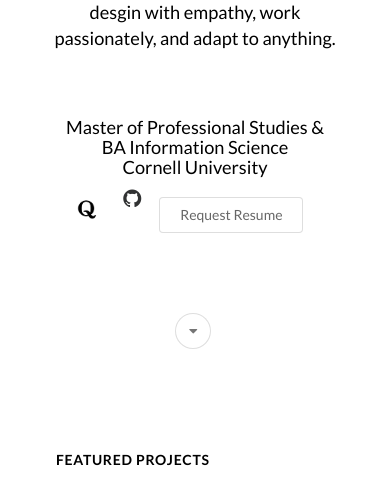
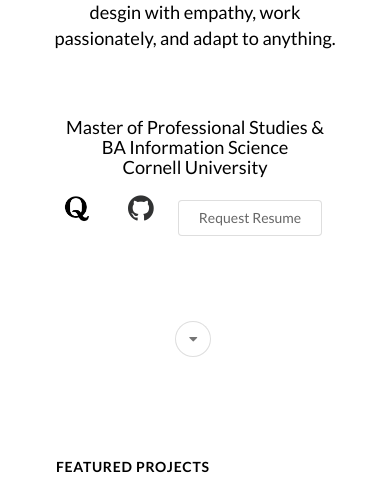
Before and after one commit to v-stickykeys/thevaleriemack.github.io-DEPRECATED, a PHP site: page / in a window 390 px wide. Shown: the part 193-674 px from the top of the page. Run offline with PHP 8.4, Linux system fonts and the light colour scheme.

Commit message:
resize mobile social icons

```diff
--- a/css/main.css
+++ b/css/main.css
@@ -60,12 +60,18 @@ p {
 	padding-top: 3px;
 }
 .custom {
-	width: 22px;
-	padding-top: 10px;
+	width: 30px;
+}
+
+.ui.basic.huge.inverted.button {
 }
 
 .ui.basic.inverted.button {
 	border: none;
+}
+
+#reqres {
+	margin-top: 10px;
 }
 
 #hdrImg {
--- a/index.html
+++ b/index.html
@@ -60,12 +60,12 @@ P.S. You can view this website on a mobile phone or a tablet with ease!
           <div>Cornell University</div>
 
           <div class="ui icon buttons">
-            <a href="https://valeriemack.quora.com/"><button class="ui basic inverted button"><i><img class="custom" src="images/quora.png"></i></button>
+            <a href="https://valeriemack.quora.com/"><button class="ui basic huge inverted button"><i><img class="custom" src="images/quora.png"></i></button>
             </a>
-            <a href="https://github.com/thevaleriemack"><button class="ui basic inverted button"><i class="large black github icon"></i></button></a>
+            <a href="https://github.com/thevaleriemack"><button class="ui basic huge inverted button"><i class="large black github icon"></i></button></a>
           </div>
 
-          <a href="https://drive.google.com/open?id=0B9sIkEIvEA_wUnFrc2I4dl9JUGs"><button class="ui basic button">Request Resume</button></a>
+          <a href="https://drive.google.com/open?id=0B9sIkEIvEA_wUnFrc2I4dl9JUGs"><button class="ui basic button" id="reqres">Request Resume</button></a>
 
   </div>
   <div id="dropdown-icon-mobile">
```
